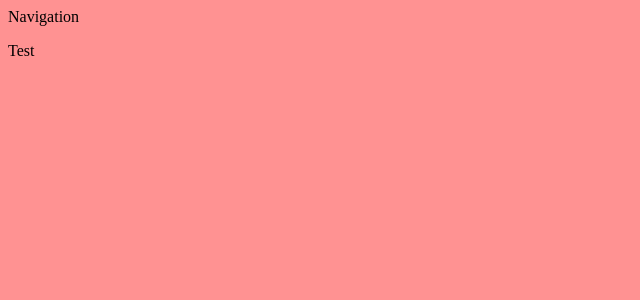
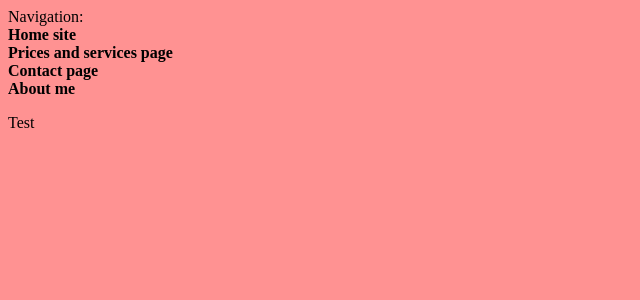
Before and after one commit to ArminasStrolys/react-projects, a React (Create React App) app in the folder eyebrow-portfolio-site/: page / in a window 1280 px wide. Shown: the top 300 px of the page, without its empty margins (0-640 px from the left). Built offline with nearby package versions, Linux system fonts and the light colour scheme.

Commit message:
Some more layouts

```diff
--- /dev/null
+++ b/eyebrow-portfolio-site/src/components/about/About.jsx
@@ -0,0 +1,7 @@
+import React from 'react'
+
+export default function About() {
+  return (
+    <div>About me</div>
+  )
+}
--- /dev/null
+++ b/eyebrow-portfolio-site/src/components/home/Home.jsx
@@ -0,0 +1,11 @@
+import React from 'react';
+
+const Home = () => {
+  return (
+    <div>
+      Home site
+    </div>
+  );
+}
+
+export default Home;
--- a/eyebrow-portfolio-site/src/components/navi/Navi.jsx
+++ b/eyebrow-portfolio-site/src/components/navi/Navi.jsx
@@ -1,9 +1,19 @@
 import React from 'react';
+import Contacts from '../contacts/Contacts';
+import PricesAndServices from '../pricesAndServices/PricesAndServices'
+import Home from '../home/Home';
+import About from '../about/About';
 
 const Navi = () => {
   return (
     <div>
-      Navigation
+      Navigation:
+      <b>
+      <Home />
+      <PricesAndServices />
+      <Contacts />
+      <About />
+      </b>
     </div>
   );
 }
```
